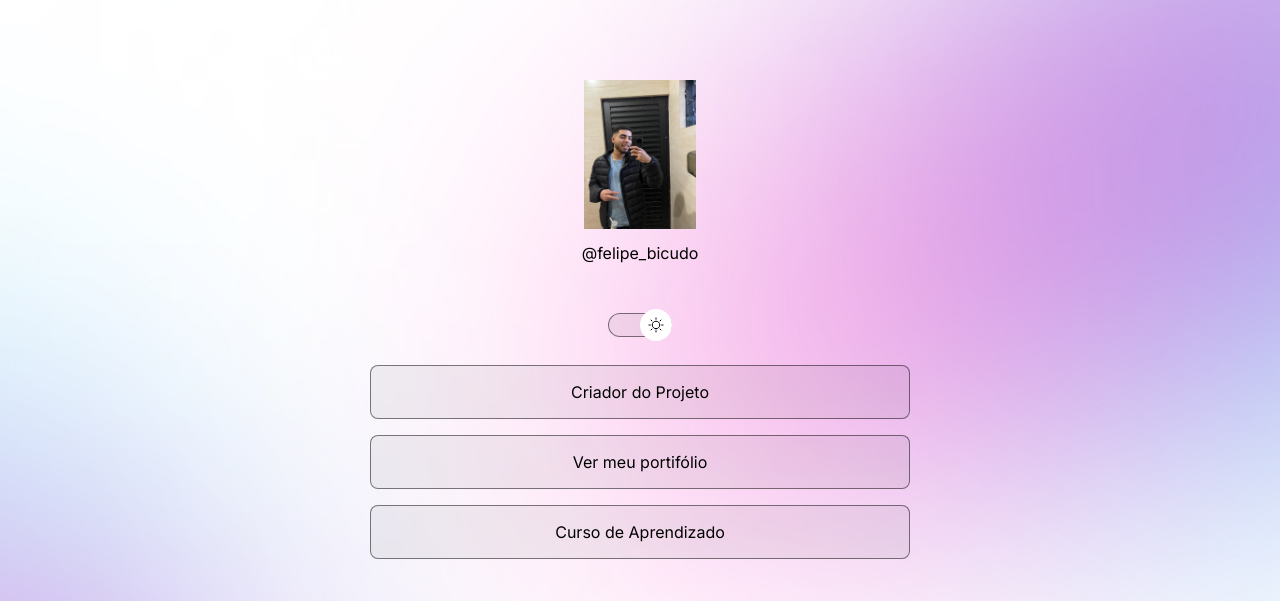
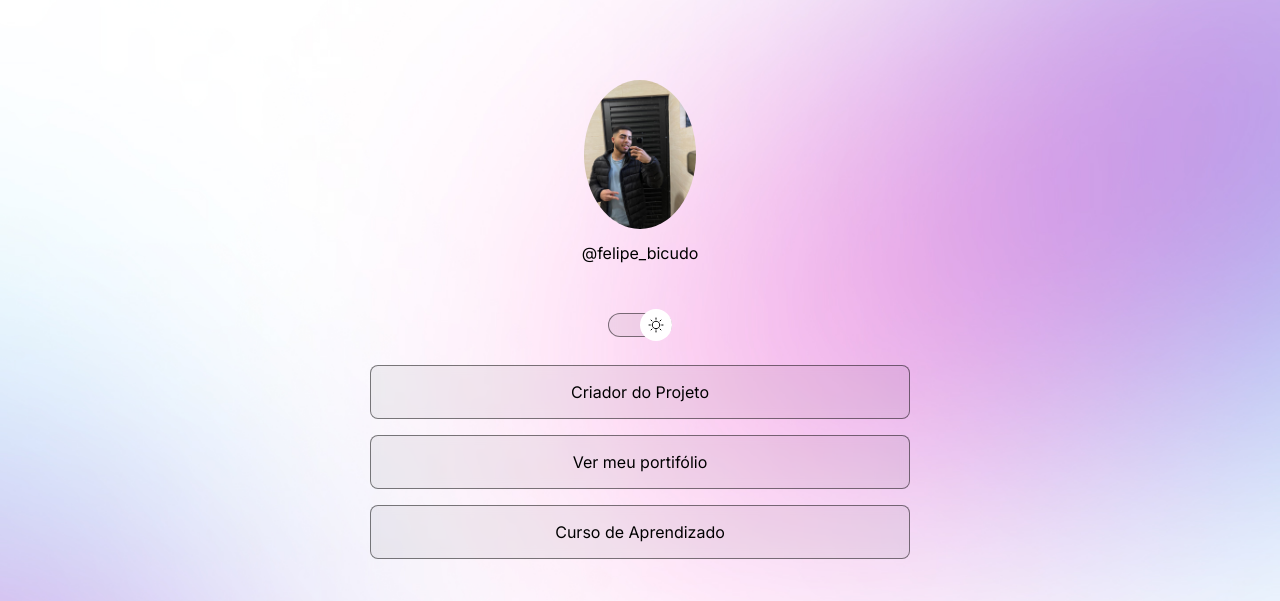
Before and after one commit to felipebicudo765/Discover, a plain HTML site: page index.html in a window 1280 px wide. Shown: the top 601 px of the page. Drawn offline with nearby package versions, Linux system fonts and the light colour scheme.

Commit message:
arredondamento da imagem

```diff
--- a/style.css
+++ b/style.css
@@ -57,10 +57,12 @@ body{
   #profile {
     text-align: center;
     padding: 24px;
+    border-radius: 50%;
   }
 
   #profile img {
     width: 112px;
+    border-radius: 50%;
   }
 
   #profile p {
@@ -177,7 +179,6 @@ body{
     padding: 24px 0;
     text-align: center;
     font-size: 14px;
-    vertical-align: middle;
   }
 
   /* media queries */
```
